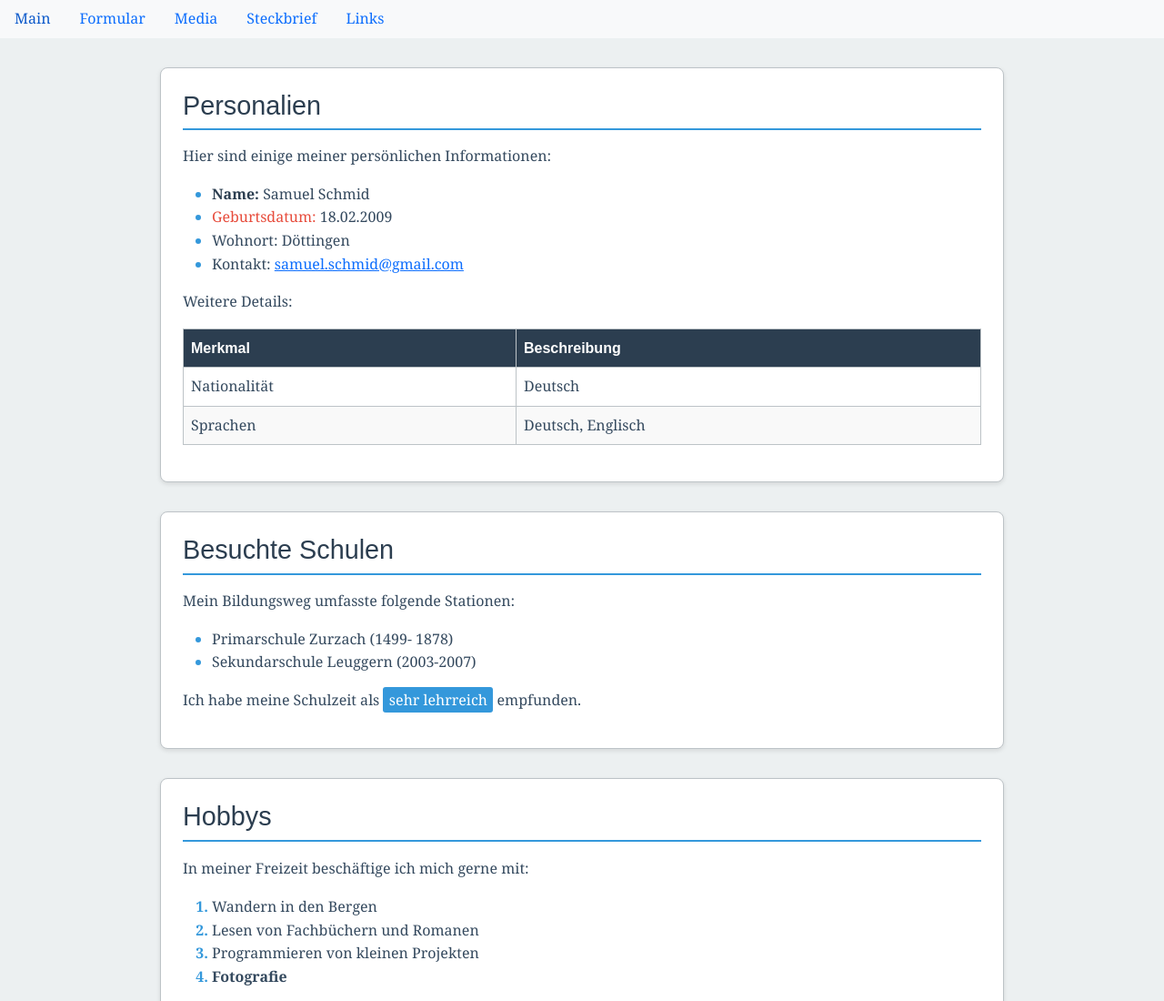
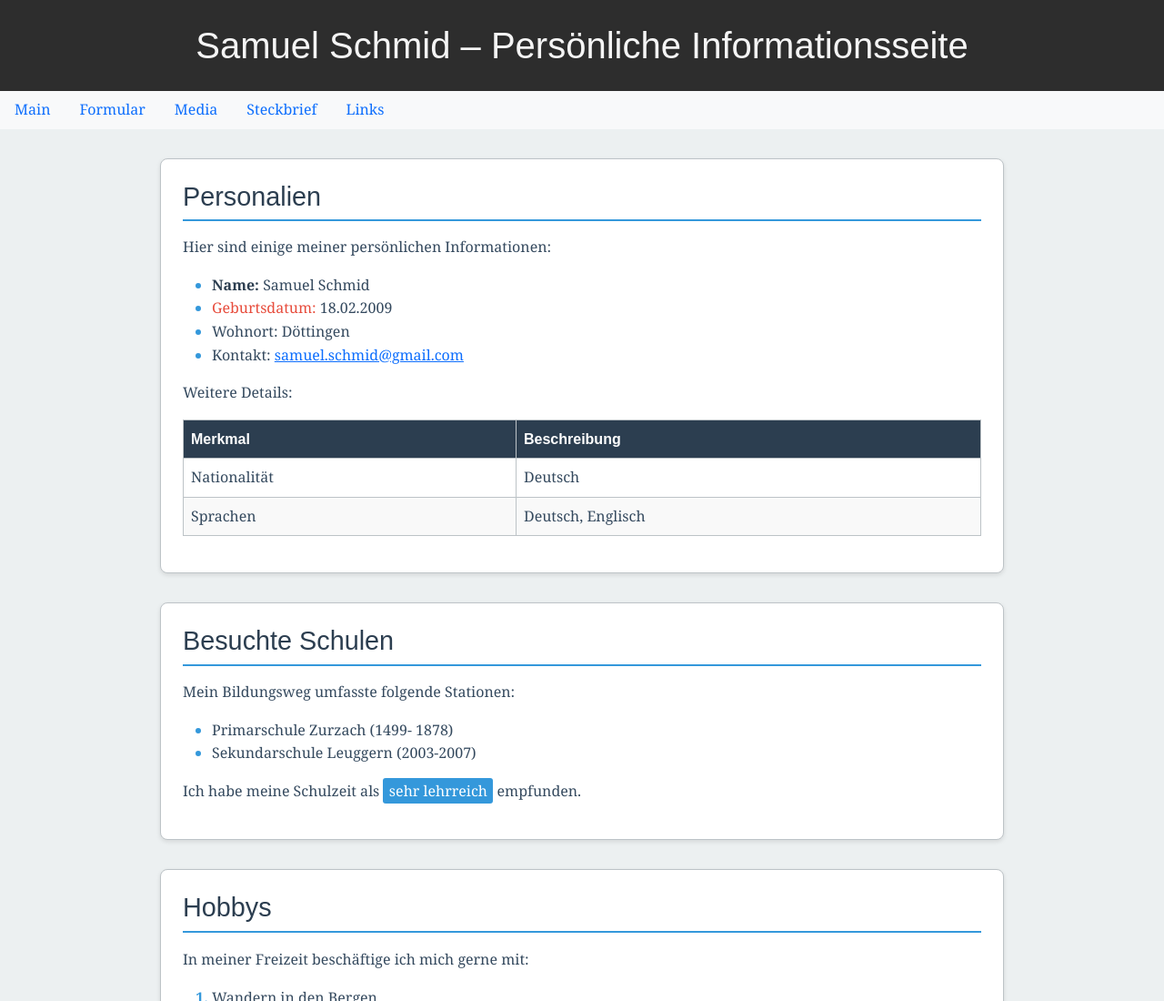
Before and after one commit to Cozycanas/Modul293, a plain HTML site: page ligmasigma.html in a window 1280 px wide. Shown: the top 1100 px of the page at 91% size. Drawn offline with nearby package versions, Linux system fonts and the light colour scheme.

Commit message:
Add header title with styling and update Bootstrap CSS version in media.html

```diff
--- a/css/style.css
+++ b/css/style.css
@@ -20,6 +20,15 @@
     /* Beispiel, kann geändert werden */
     --spacing-unit: 1rem;
     /* 16px, wenn base-font-size 16px ist */
+}
+
+.TitelText{
+    color: whitesmoke;
+    background-color: #2d2d2d;
+    height: 100px;
+    display: flex;
+    align-items: center;
+    justify-content: center;
 }
 
 /* Globale Resets und Basis-Stile */
--- a/ligmasigma.html
+++ b/ligmasigma.html
@@ -14,6 +14,7 @@
 
 <body>
   <header>
+    <h1 class="TitelText">Samuel Schmid – Persönliche Informationsseite</h1>
     <nav class="bg-light">
       <ul class="nav">
         <li class="nav-item"><a class="nav-link" href="index.html">Main</a></li>
```
Also changed, not shown: media.html (+2 -1 lines).
